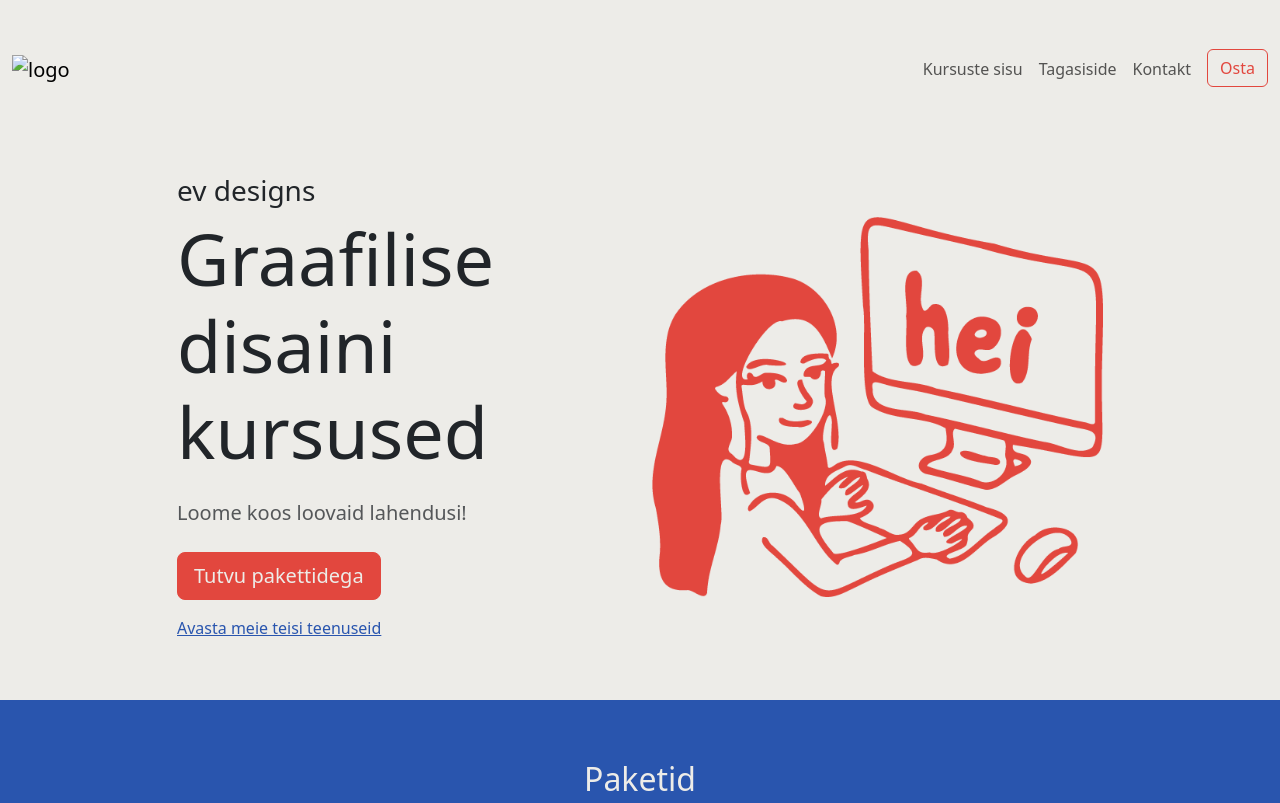
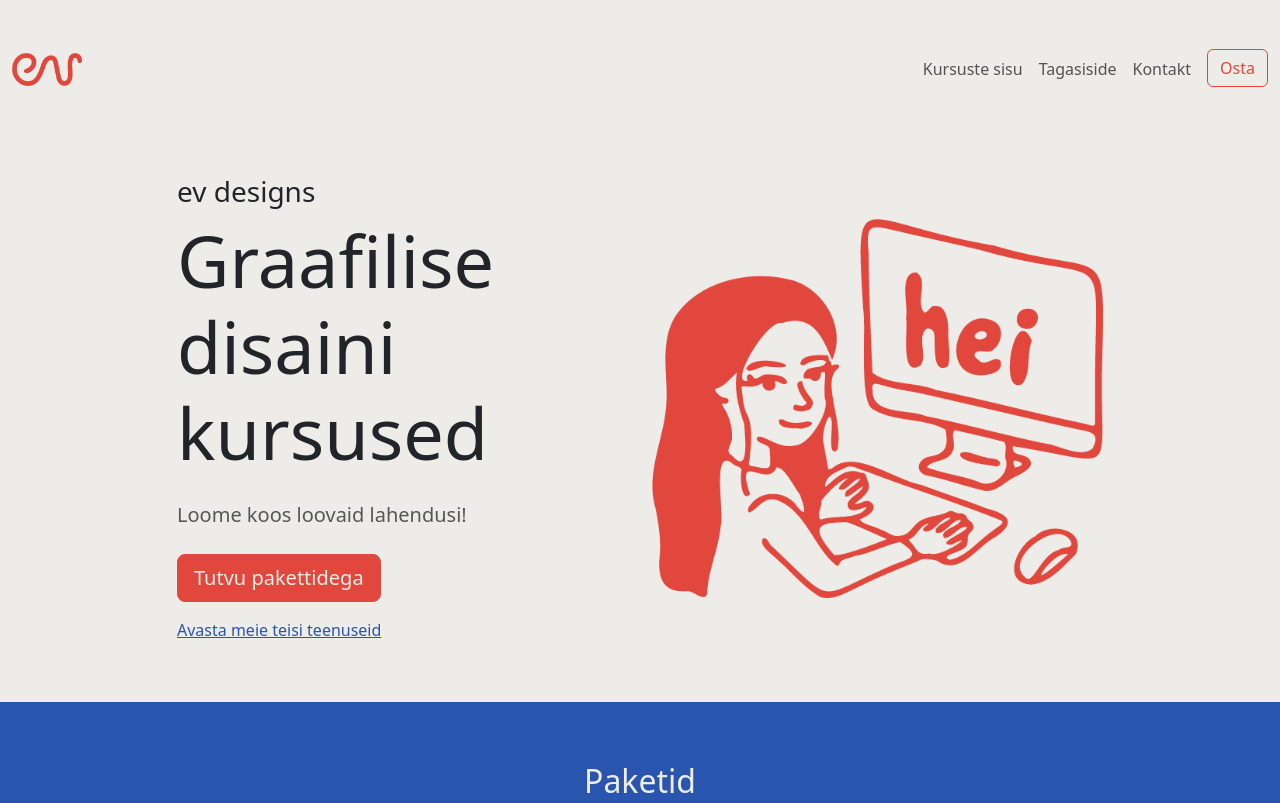
Before and after one commit to evavidevik/bootstrap_5, a website: page leht.html in a window 1280 px wide. Shown: the top 803 px of the page. Drawn offline with nearby package versions, Linux system fonts and the light colour scheme; files that its build step writes are made by us from their sources; the site is published under a folder, as on GitHub Pages, so addresses that start at the root find nothing.

Commit message:
Logo koodi parandus

```diff
--- a/leht.html
+++ b/leht.html
@@ -19,7 +19,7 @@
     <div class="container-xxl">
       <!-- navbar brand / title -->
       <a class="navbar-brand" href="#intro">
-        <img src="/assets/logo_ev.png" alt="logo" width="70" class="d-inline-block align-text-center">
+        <img src="assets/logo_ev.png" alt="logo" width="70" class="d-inline-block align-text-center">
       </a>
 
       <!-- toggle button for mobile nav -->
```
